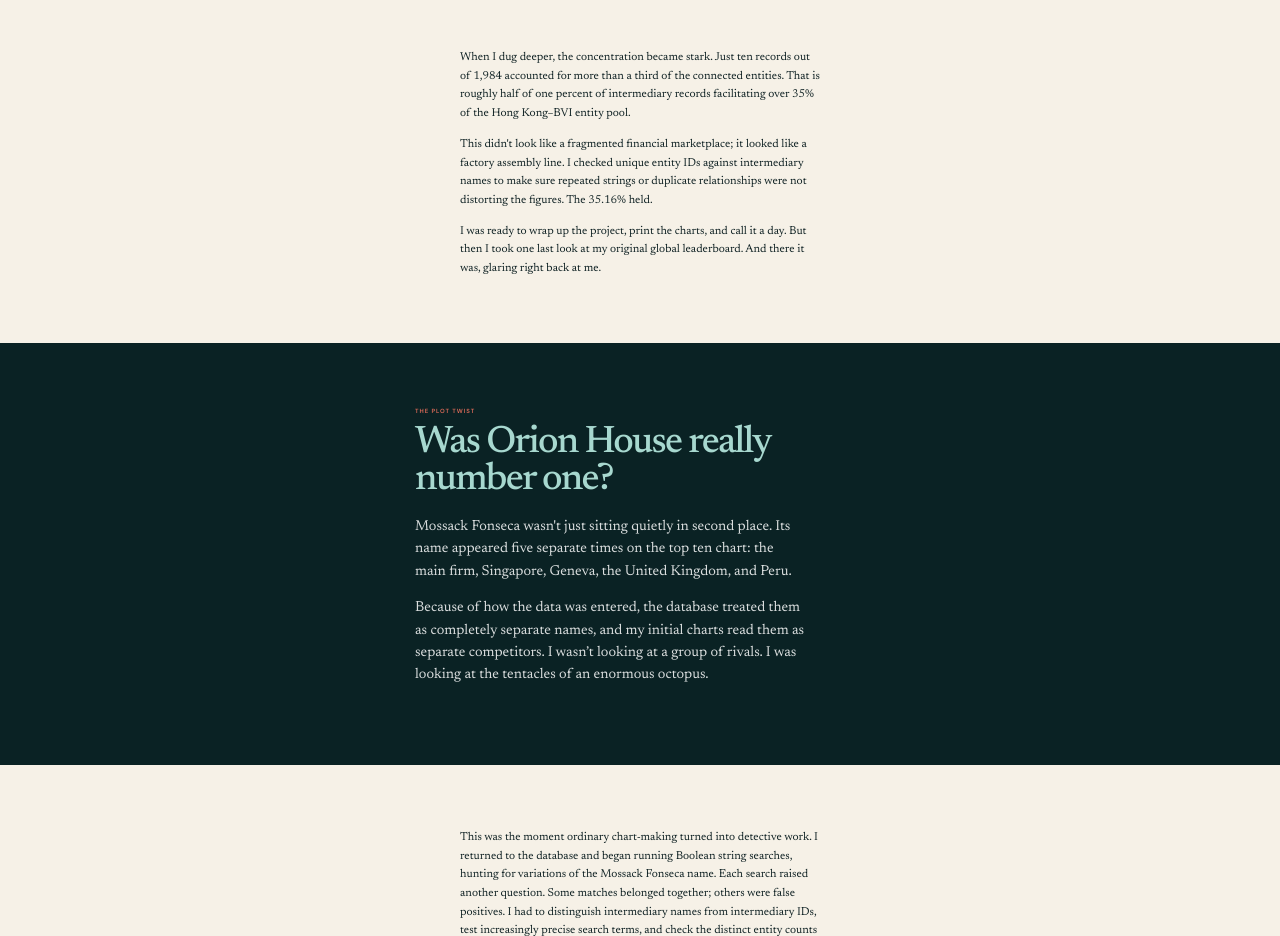
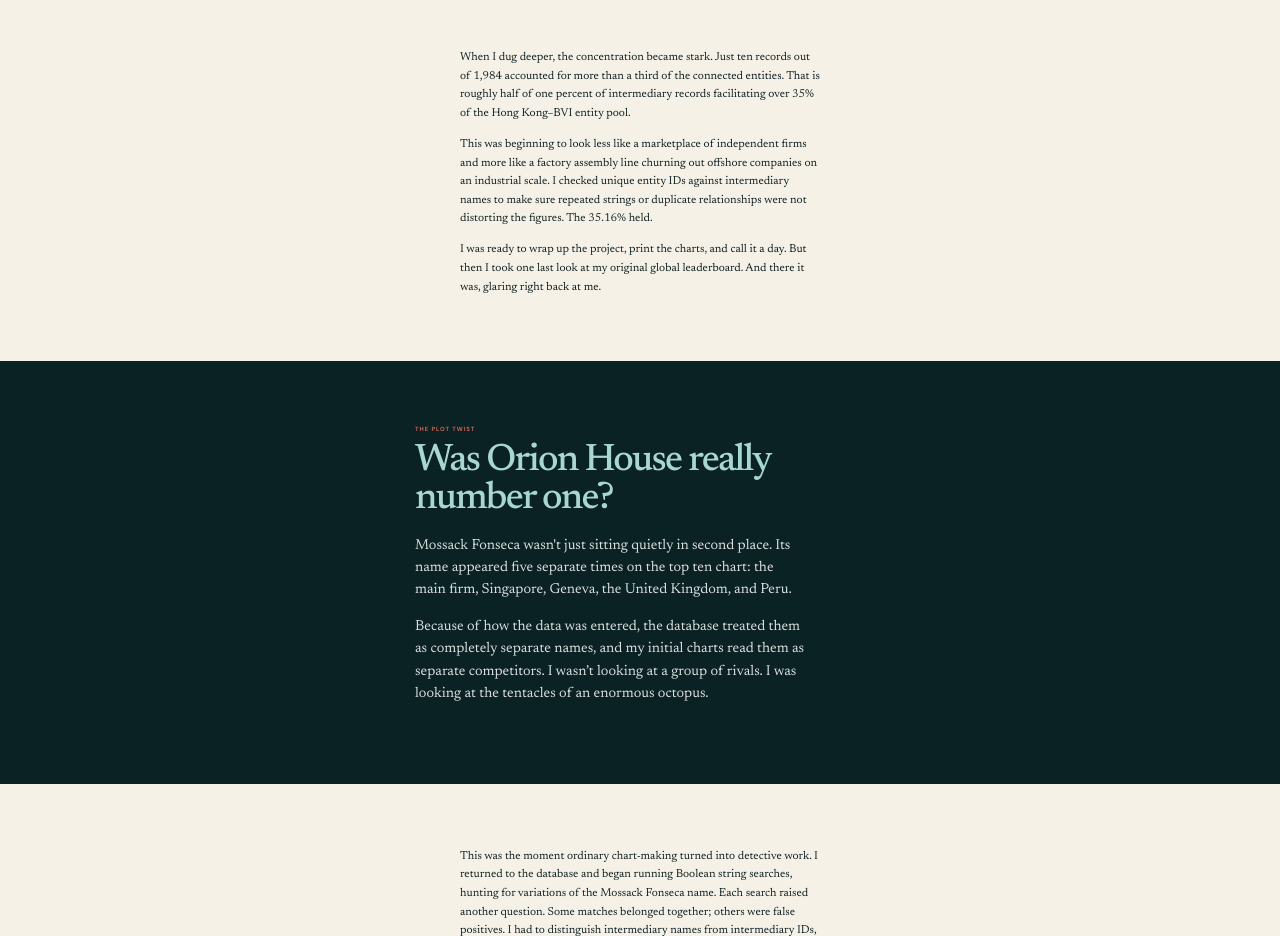
Before and after one commit to kelseascarlett-wq/panama_papers, a plain HTML site: page index.html in a window 1280 px wide. Shown: the part 4080-5016 px from the top of the page. Drawn offline with Linux system fonts and the light colour scheme; a script that the page names is missing.

Commit message:
Revise paragraph for clarity and emphasis

```diff
--- a/index.html
+++ b/index.html
@@ -140,7 +140,7 @@
 
       <section class="prose">
         <p>When I dug deeper, the concentration became stark. Just ten records out of 1,984 accounted for more than a third of the connected entities. That is roughly half of one percent of intermediary records facilitating over 35% of the Hong Kong–BVI entity pool.</p>
-        <p>This didn't look like a fragmented financial marketplace; it looked like a factory assembly line. I checked unique entity IDs against intermediary names to make sure repeated strings or duplicate relationships were not distorting the figures. The 35.16% held.</p>
+        <p>This was beginning to look less like a marketplace of independent firms and more like a factory assembly line churning out offshore companies on an industrial scale. I checked unique entity IDs against intermediary names to make sure repeated strings or duplicate relationships were not distorting the figures. The 35.16% held.</p>
         <p>I was ready to wrap up the project, print the charts, and call it a day. But then I took one last look at my original global leaderboard. And there it was, glaring right back at me.</p>
       </section>
 
```
